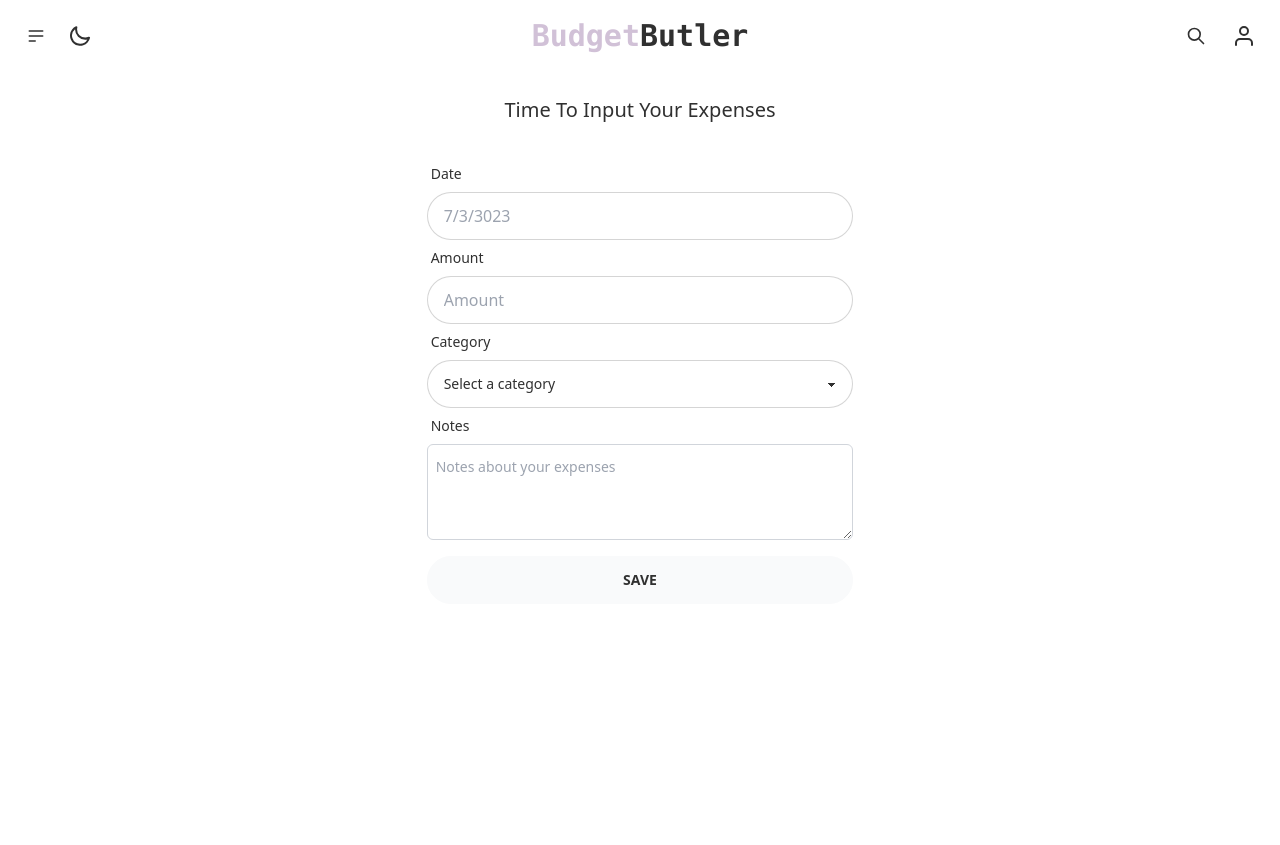
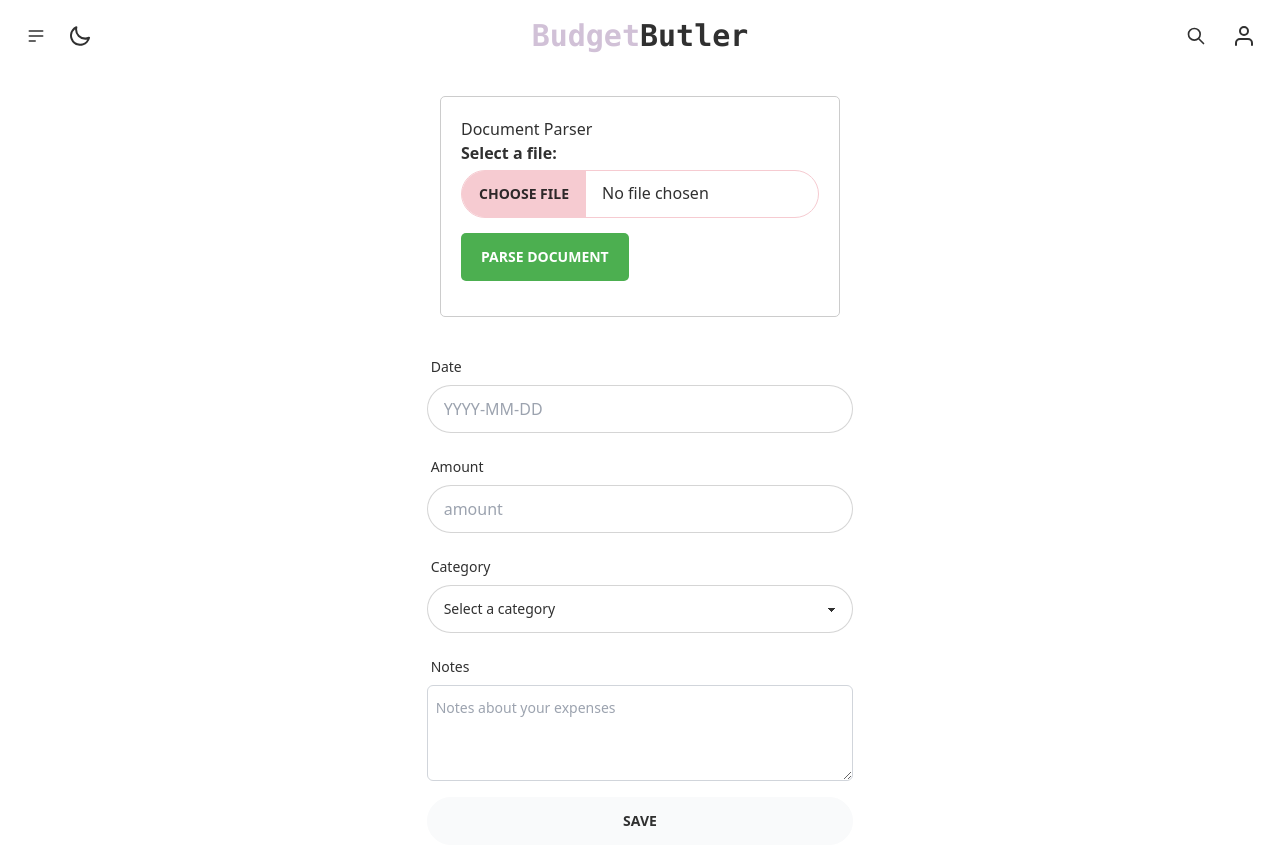
Before and after one commit to xintiangao/final-project, a SvelteKit app: page /expenses in a window 1280 px wide. Before the commit the page ends 800 px from the top, so only its background shows below. Built offline with nearby package versions, Linux system fonts and the light colour scheme; no server answers.

Commit message:
expenses-page-updated

```diff
--- a/package.json
+++ b/package.json
@@ -30,10 +30,11 @@
 		"axios": "^1.4.0",
 		"chart.js": "^4.3.0",
 		"dotenv": "^16.3.1",
+		"flatpickr": "^4.6.13",
 		"gaxios": "^5.1.3",
 		"google-auth-library": "^8.9.0",
+		"html2canvas": "^1.4.1",
 		"svelte-google-auth": "^0.7.2",
-		"svelte-kit": "^1.2.0",
-		"html2canvas": "^1.4.1"
+		"svelte-kit": "^1.2.0"
 	}
 }
--- a/src/routes/expenses/+page.svelte
+++ b/src/routes/expenses/+page.svelte
@@ -1,10 +1,70 @@
 <!-- to create a form to provide user input on expenses -->
 
 <script>
-    // import { PUBLIC_BACKEND_BASE_URL } from '$env/static/public';
+    import { PUBLIC_BACKEND_BASE_URL } from '$env/static/public';
     import { goto } from '$app/navigation';
-	// import { getUserId } from '../../../utils/auth';
+    import { getaccessTokenFromLocalStorage } from '../../utils/auth';
+    import { getUserId } from '../../utils/auth';
+    import { onMount } from 'svelte';
+    import flatpickr from 'flatpickr';
+    import 'flatpickr/dist/flatpickr.min.css';
+    import { processDocument } from "../../utils/receipt.js"
+    import { afterUpdate } from 'svelte';
+
+    let result = {};
+    let selectedImage = null;
+
+    var fragmentString = location.hash.substring(1);
+
+  // Parse query string to see if page request is coming from OAuth 2.0 server.
+  var params = {};
+  var regex = /([^&=]+)=([^&]*)/g, m;
+  while (m = regex.exec(fragmentString)) {
+    params[decodeURIComponent(m[1])] = decodeURIComponent(m[2]);
+  }
+  if (Object.keys(params).length > 0) {
+    localStorage.setItem('oauth2', JSON.stringify(params) );
+    //hide the access token from url
+    window.history.pushState({}, document.title, "/" + "signup")
+    if (params['state'] && params['state'] == 'try_sample_request') {
+      trySampleRequest();
+    }
+  }
+
+    async function parseDocument(evt) {
+      try {
+        selectedImage = URL.createObjectURL(evt.target['file'].files[0]);
+        result = await processDocument(evt.target['file'].files[0]);
+      } catch (error) {
+        console.error("An error occurred:", error);
+        alert("Error occurred while processing the document. Please try again.");
+      }
+    }
+
+    // Use afterUpdate to trigger UI updates after the result is updated
+    afterUpdate(() => {
+      // console.log(result);
+    });
+
     let formErrors = {};
+
+    let selectedDate;
+
+    onMount(() => {
+      flatpickr('#date-input', {
+        dateFormat: 'Y-m-d',
+        enable: [
+          {
+            from: 'today',
+            to: new Date().fp_incr(365),
+          },
+        ],
+      // Add any other options or customizations as needed
+        onChange: (selectedDates) => {
+          selectedDate = selectedDates[0];
+        },
+      });
+    });
 
     function postInputExpenses() {
         goto('/');
@@ -13,79 +73,132 @@
     async function InputExpenses(evt) {
         evt.preventDefault();
 
-        // if (evt.target['minAnnualCompensation'].value < 1000) {
-		// 	formErrors['minAnnualCompensation'] = { message: 'Must be larger than 1000.00' };
-		// }
-		// if (evt.target['maxAnnualCompensation'].value < 1000) {
-		// 	formErrors['maxAnnualCompensation'] = { message: 'Must be larger than 1000.00' };
-		// }
-		// if (evt.target['appinstruction'].value.length < 10) {
-		// 	formErrors['appinstruction'] = { message: 'Must have at least 10 characters' };
-		// }
+        const userId = getUserId();
+        console.log(userId)
 
-        const userId = getUserId();
-
-        const jobData = {
-        user: userId,
-        title: evt.target['title'].value,
-        minAnnualCompensation: evt.target['minAnnualCompensation'].value,
-        maxAnnualCompensation: evt.target['maxAnnualCompensation'].value,
-        notes: evt.target['notes'].value,
-        location: evt.target['location'].value,
-        description: evt.target['description'].value,
-        requirements: evt.target['requirement'].value,
-        applicationInstructions: evt.target['applicationInstructions'].value
+        const ExpensesData = {
+        userId: userId,
+        category: evt.target['category'].value,
+        amount: parseInt(evt.target['amount'].value),
+        note: evt.target['note'].value,
+        date: selectedDate,
        };
 
-        // const resp = await fetch(PUBLIC_BACKEND_BASE_URL + '/api/collections/jobs/records', {
-        //   method: 'POST',
-        //   mode: 'cors',
-        //   headers: {
-        //       'Content-Type': 'application/json'
-        //   },
-        //   body: JSON.stringify(jobData)
-        // });
+       const resp = await fetch(PUBLIC_BACKEND_BASE_URL + '/expense-input', {
+        method: 'POST',
+        mode: 'cors',
+        headers: {
+          'Content-Type': 'application/json',
+          Authorization : `Bearer ${getaccessTokenFromLocalStorage()}`
+        },
+        body: JSON.stringify(ExpensesData)
+        })
 
-        //  if (resp.status == 200) {
-        //   console.log( 'hi' )
-        //     postCreateJob();
-        //  } else {
-        //   const res = await resp.json;
-        //   formErrors = res.data
-        //  }
+        if (resp.status == 200) {
+          postInputExpenses();
+        } else {
+          const res = await resp.json();
+          formErrors = res.data
+          console.log(ExpensesData)
+        }
     }
 </script>
 
+<!-- to input the logic where if you are loggedin then you can parse the document but if you are not loggedin then you need to go to the login/sign in with google first -->
 
-<div class="text-center text-xl mt-5">Time To Input Your Expenses</div>
+<style>
+    .container {
+      max-width: 400px;
+      margin: 0 auto;
+      padding: 20px;
+      border: 1px solid #ccc;
+      border-radius: 5px;
+    }
 
-<div class="flex justify-center items-center mt-8">
+    .form-group {
+      margin-bottom: 15px;
+    }
+
+    .form-group label {
+      font-weight: bold;
+      display: block;
+    }
+
+    .form-group input[type="file"] {
+      margin-top: 5px;
+    }
+
+    .form-group button {
+      padding: 10px 20px;
+      background-color: #4CAF50;
+      color: white;
+      border: none;
+      border-radius: 5px;
+      cursor: pointer;
+    }
+  </style>
+
+  <div class="container">
+    <form on:submit|preventDefault={parseDocument}>
+      <h2>Document Parser</h2>
+      <div class="form-group">
+        <label for="file">Select a file:</label>
+        <input type="file" name="file" class="file-input file-input-bordered file-input-secondary w-full" />
+      </div>
+      <div class="form-group">
+        <button class="btn">Parse Document</button>
+      </div>
+    </form>
+  <!-- preview image on click -->
+    {#if selectedImage}
+      <div class="image-preview">
+        <h3>Image Preview:</h3>
+        <!-- svelte-ignore a11y-img-redundant-alt -->
+        <img src="{selectedImage}" alt="Selected Image" />
+      </div>
+    {/if}
+
+    <!-- return results -->
+    <!-- <div>
+      <h3>Parsing Result:</h3>
+      {#if result}
+        <p><strong>Supplier Name:</strong> {result.supplierName}</p>
+        <p><strong>Purchase Date:</strong> {result.receiptDate}</p>
+        <p><strong>Purchase Time:</strong> {result.receiptTime}</p>
+        <p><strong>Total Amount:</strong> {result.totalAmount}</p>
+      {:else}
+        <p>No result available.</p>
+      {/if}
+    </div> -->
+  </div>
+
+<div class="flex justify-center items-start mt-8">
   <form on:submit={InputExpenses} class="w-1/3">
-        <div class="form-control w-full">
-            <label class="label" for="title">
+    <div class="form-control mb-4">
+      <label class="label" for="date">
         <span class="label-text">Date</span>
       </label>
-            <input type="text" name="title" placeholder="7/3/3023" class="input input-bordered w-full" />
-            {#if 'title' in formErrors}
-            <label class="label" for="title">
-                <span class="label-text-alt text-red-500">{formErrors['title'].message}</span>
+      <input type="text" name="date" id="date-input" placeholder="YYYY-MM-DD" class="input input-bordered w-full" bind:value={result.receiptDate} />
+      {#if 'date' in formErrors}
+        <label class="label" for="date">
+          <span class="label-text-alt text-red-500">{formErrors['date'].message}</span>
         </label>
       {/if}
     </div>
 
-        <div class="form-control w-full">
-            <label class="label" for="minAnnualCompensation">
+    <div class="form-control mb-4">
+      <label class="label" for="amount">
         <span class="label-text">Amount</span>
       </label>
-            <input type="number" name="minAnnualCompensation" placeholder="Amount" class="input input-bordered w-full" required />
-            {#if 'minAnnualCompensation' in formErrors}
-            <label class="label" for="minAnnualCompensation">
-                <span class="label-text-alt text-red-500">{formErrors['minAnnualCompensation'].message}</span>
+      <input type="number" name="amount" placeholder="amount" class="input input-bordered w-full" bind:value={result.totalAmount} required />
+      {#if 'amount' in formErrors}
+        <label class="label" for="amount">
+          <span class="label-text-alt text-red-500">{formErrors['amount'].message}</span>
         </label>
       {/if}
     </div>
 
-        <div class="form-control w-full">
+    <div class="form-control mb-4">
       <label class="label" for="category">
         <span class="label-text">Category</span>
       </label>
@@ -108,19 +221,19 @@
       {/if}
     </div>
 
-        <div class="form-control w-full">
-            <label class="label" for="notes">
+    <div class="form-control mb-4">
+      <label class="label" for="note">
         <span class="label-text">Notes</span>
       </label>
-            <textarea name="notes" placeholder="Notes about your expenses" class="textarea h-24 resize-y w-full border border-gray-300 rounded-md p-2" required></textarea>
-            {#if 'notes' in formErrors}
-            <label class="label" for="notes">
-                <span class="label-text-alt text-red-500">{formErrors['notes'].message}</span>
+      <textarea name="note" placeholder="Notes about your expenses" class="textarea h-24 resize-y w-full border border-gray-300 rounded-md p-2" bind:value={result.supplierName} required></textarea>
+      {#if 'note' in formErrors}
+        <label class="label" for="note">
+          <span class="label-text-alt text-red-500">{formErrors['note'].message}</span>
         </label>
       {/if}
     </div>
 
-        <div class="form-control w-full mt-4">
+    <div class="form-control">
       <button class="btn btn-md">Save</button>
     </div>
   </form>
--- a/src/utils/auth.js
+++ b/src/utils/auth.js
@@ -32,6 +32,15 @@ export function getTokenFromLocalStorage() {
 		return JSON.parse(auth)['accessToken'];
 	}
 	return null;
+}
+
+export function getaccessTokenFromLocalStorage() {
+    const auth = localStorage.getItem("auth")
+    if (auth) {
+        return JSON.parse(auth)["accessToken"]
+        LoggedInState.set(true)
+    }
+    return null
 }
 
 export function getGoogleToken() {
```
Also changed, not shown: 1 other file (tests, documents, lock files or other folders). Lines whose indentation alone changed are shown as unchanged.
